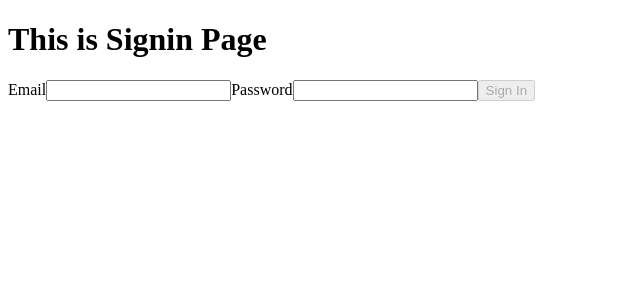
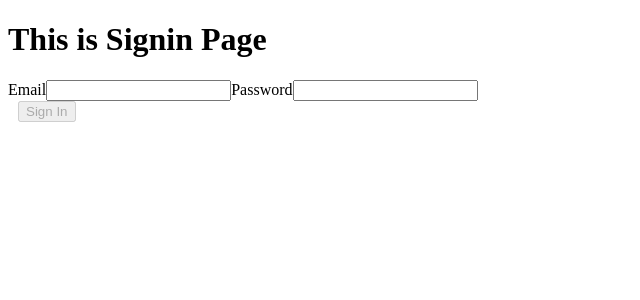
Before and after one commit to blueline1984/wanted-pre-onboarding-frontend, a React (Create React App) app: page /signin in a window 1280 px wide. Shown: the top 300 px of the page, without its empty margins (0-640 px from the left). Built offline with nearby package versions, Linux system fonts and the light colour scheme.

Commit message:
style: 스타일 변경

```diff
--- a/src/components/Button/Button.jsx
+++ b/src/components/Button/Button.jsx
@@ -6,9 +6,9 @@ const Button = ({
   buttonText,
   buttonType,
   isEnabled = true,
-  children,
 }) => {
   return (
+    <S.Wrap>
       <S.Button
         type={buttonType}
         onClick={onButtonClick}
@@ -17,6 +17,7 @@ const Button = ({
       >
         {buttonText}
       </S.Button>
+    </S.Wrap>
   );
 };
 
--- a/src/components/Button/Button.styled.jsx
+++ b/src/components/Button/Button.styled.jsx
@@ -1,3 +1,7 @@
 import styled from "styled-components";
 
+export const Wrap = styled.div`
+  padding: 0 10px;
+`;
+
 export const Button = styled.button``;
--- a/src/components/TodoInput/TodoInput.jsx
+++ b/src/components/TodoInput/TodoInput.jsx
@@ -3,14 +3,14 @@ import Button from "../Button/Button";
 
 const TodoInput = ({ onChange, value, buttonType }) => {
   return (
-    <>
+    <S.Wrap>
       <S.Input data-testid="new-todo-input" onChange={onChange} value={value} />
       <Button
         buttonDataTestId="new-todo-add-button"
         buttonText="Add"
         buttonType={buttonType}
       />
-    </>
+    </S.Wrap>
   );
 };
 
--- a/src/components/TodoInput/TodoInput.styled.jsx
+++ b/src/components/TodoInput/TodoInput.styled.jsx
@@ -1,3 +1,6 @@
 import styled from "styled-components";
 
+export const Wrap = styled.div`
+  display: flex;
+`;
 export const Input = styled.input``;
--- a/src/components/TodoList/TodoList.jsx
+++ b/src/components/TodoList/TodoList.jsx
@@ -16,7 +16,7 @@ const TodoList = ({
       {todoData.map((todoItem) => {
         return (
           <S.Li key={todoItem.id}>
-            <div style={{ display: "flex" }}>
+            <S.Wrap>
               <S.Input
                 type="checkbox"
                 id={todoItem.id}
@@ -27,7 +27,6 @@ const TodoList = ({
               {modifyMode[todoItem.id] === todoItem.id ? (
                 <>
                   <form onSubmit={(e) => onSubmitUpdate(e)} id={todoItem.id}>
-                    <S.Label>
                     <S.Input
                       id={todoItem.id}
                       onChange={onInputChange}
@@ -38,7 +37,6 @@ const TodoList = ({
                       buttonText="Submit"
                       buttonType="submit"
                     />
-                    </S.Label>
                   </form>
                   <Button
                     onButtonClick={() =>
@@ -67,7 +65,7 @@ const TodoList = ({
                   </form>
                 </>
               )}
-            </div>
+            </S.Wrap>
           </S.Li>
         );
       })}
--- a/src/components/TodoList/TodoList.styled.jsx
+++ b/src/components/TodoList/TodoList.styled.jsx
@@ -2,10 +2,11 @@ import styled from "styled-components";
 
 export const Wrap = styled.span`
   display: flex;
-  align-items: center;
 `;
 
-export const Li = styled.li``;
+export const Li = styled.li`
+  padding: 10px;
+`;
 
 export const Input = styled.input``;
 
--- a/src/pages/Todo.jsx
+++ b/src/pages/Todo.jsx
@@ -14,6 +14,10 @@ const TodoPage = () => {
   const [modifyMode, setModifyMode] = useState({});
 
   const handleSubmitAddTodo = async (e) => {
+    e.preventDefault();
+
+    if (!newTodo) return;
+
     const body = { todo: newTodo };
     const data = await createTodo(e, body);
     setTodoData([...todoData, data]);
```
Lines whose indentation alone changed are shown as unchanged.
